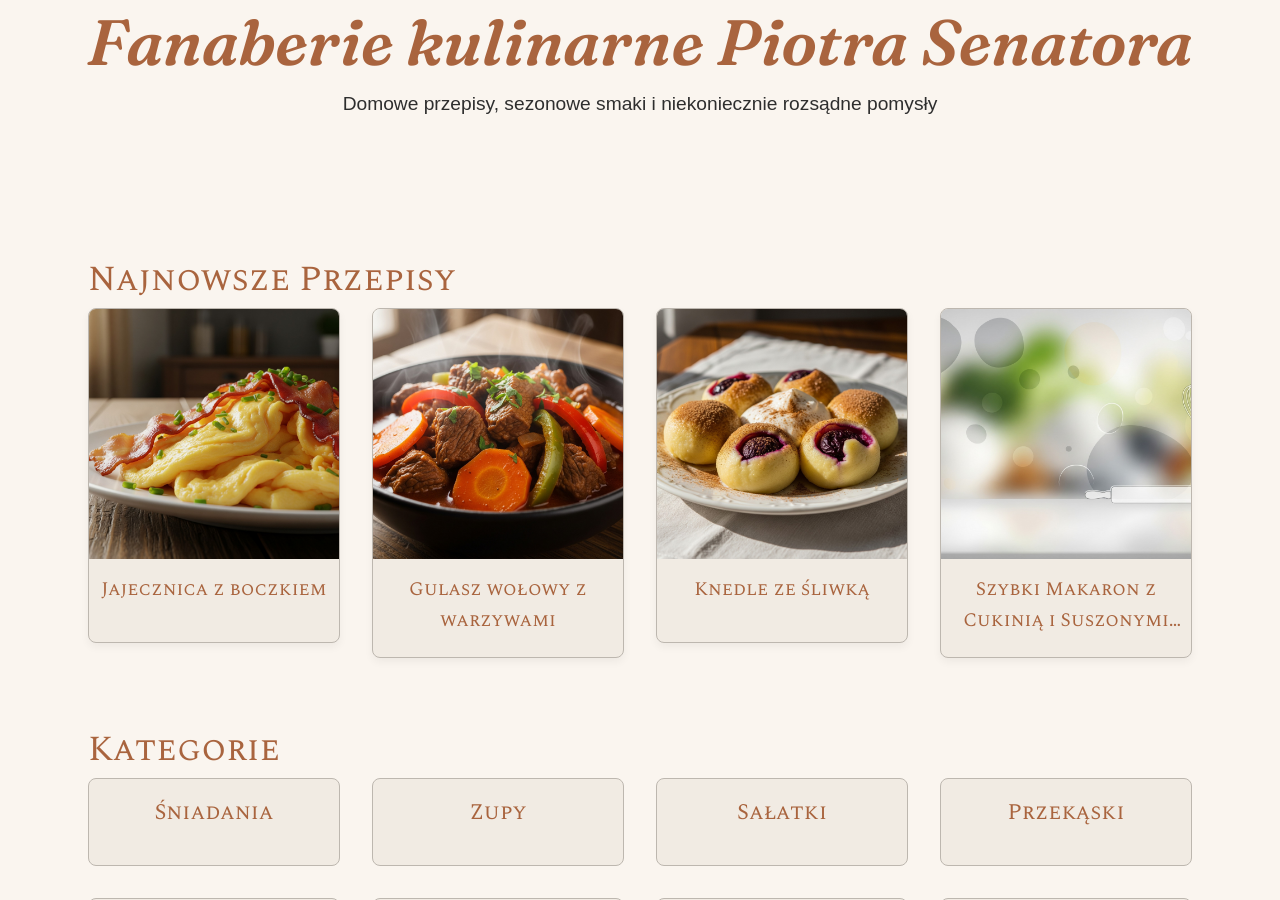
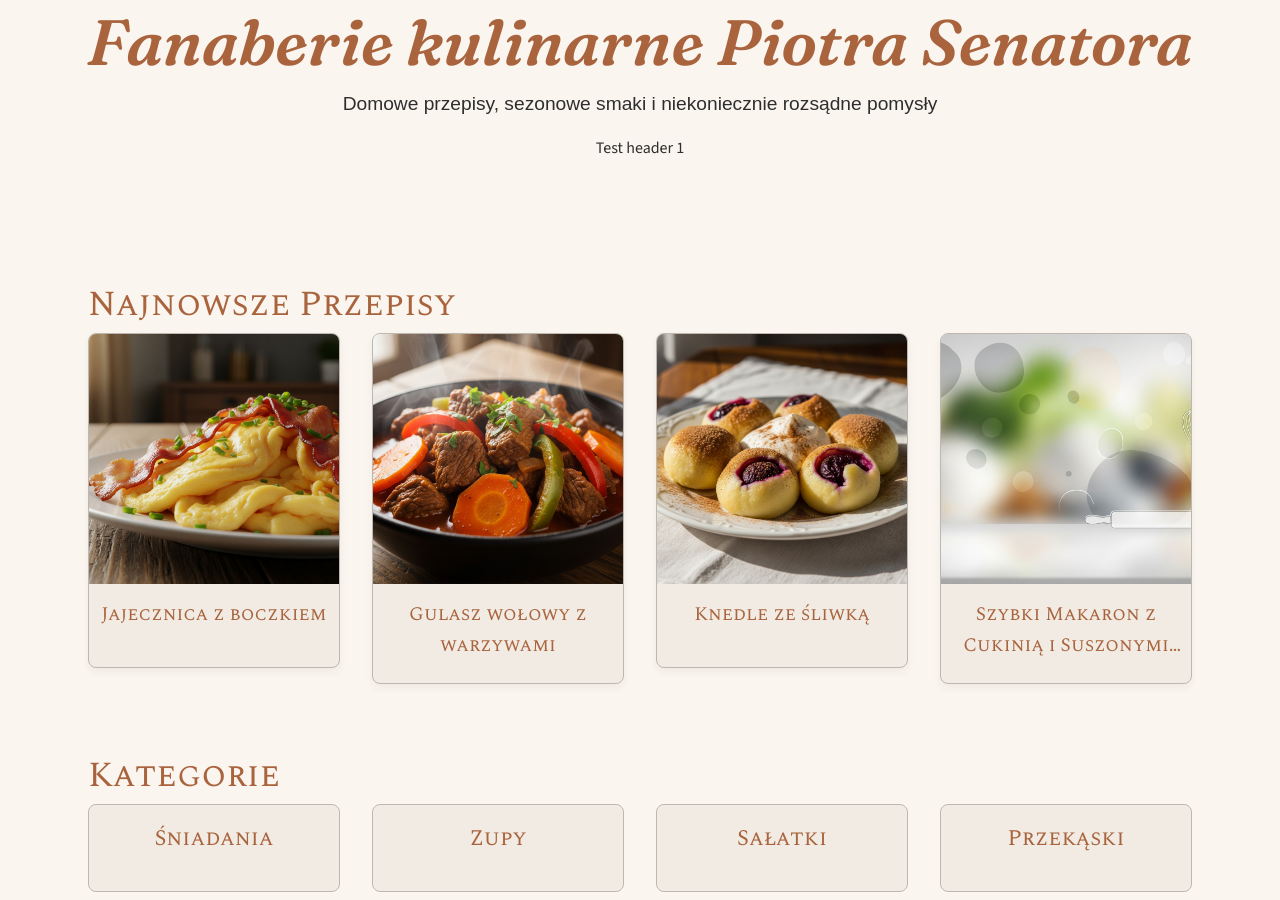
Before and after one commit to piotrsenator/kuchnia, a Jekyll site: the page built from index.html, in a window 1280 px wide and 900 px high. Built offline with Jekyll 4.4.1, drawn with Linux system fonts in a browser that asks for light colours; some web fonts are replaced.

Commit message:
Update header.html

```diff
--- a/_includes/header.html
+++ b/_includes/header.html
@@ -8,4 +8,5 @@
             <p>Domowe przepisy, sezonowe smaki i niekoniecznie rozsądne pomysły</p>
         </div>
     </div>
+    Test header 1
 </header>
```
